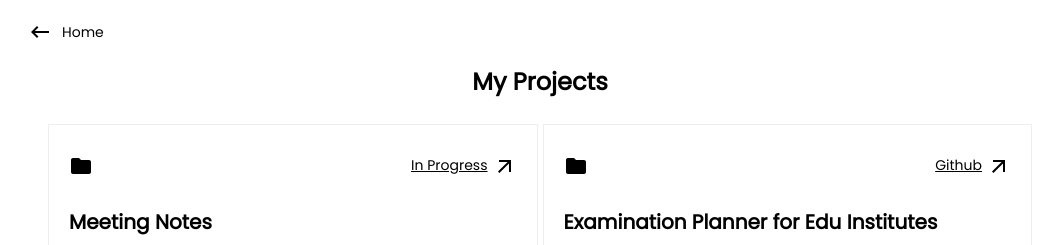
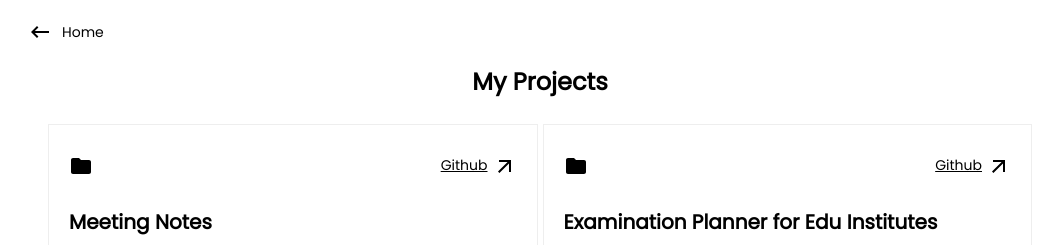
Before and after one commit to sambasivareddy-ch/sambasiva, a React (Create React App) app: page /projects in a window 1280 px wide. Shown: the top 245 px of the page, without its empty margins (100-1163 px from the left). Built offline with nearby package versions, Linux system fonts and the light colour scheme.

Commit message:
Experience Removed and Project status updated

```diff
--- a/src/components/Projects.js
+++ b/src/components/Projects.js
@@ -6,11 +6,11 @@ import Project from "./Project";
 const projects_arr = [
     {
         project_name: "Meeting Notes",
-        gitlink: "https://github.com/sambasivareddy-ch/meeting_notes_app",
+        gitlink: "https://github.com/sambasivareddy-ch/meeting_notes",
         description:
             "An Application which helps to take notes on various scheduled meeting in your google calender.",
         skills: ["React.js", "Go", "REST", "Postgres", "Redis", "Gin"],
-        status: "In Progress",
+        status: "Completed",
     },
     {
         project_name: "Event Management REST API",
--- a/src/pages/Main.js
+++ b/src/pages/Main.js
@@ -6,7 +6,7 @@ import Intro from "../components/Intro";
 import Skills from "../components/Skills";
 import Projects from "../components/Projects";
 import Contact from "../components/Contact";
-import Experiences from "../components/Experiences";
+// import Experiences from "../components/Experiences";
 
 const Main = () => {
   return (
@@ -16,7 +16,7 @@ const Main = () => {
       <Intro />
       {/* <About /> */}
       <Skills />
-      <Experiences />
+      {/* <Experiences /> */}
       <Projects />
       <Contact />
     </div>
--- a/src/pages/ProjectPage.js
+++ b/src/pages/ProjectPage.js
@@ -7,11 +7,11 @@ import KeyboardBackspaceIcon from "@mui/icons-material/KeyboardBackspace";
 const projects_arr = [
     {
         project_name: "Meeting Notes",
-        gitlink: "https://github.com/sambasivareddy-ch/meeting_notes_app",
+        gitlink: "https://github.com/sambasivareddy-ch/meeting_notes",
         description:
             "An Application which helps to take notes on various scheduled meeting in your google calender.",
         skills: ["React.js", "Go", "REST", "Postgres", "Redis", "Gin"],
-        status: "In Progress",
+        status: "Completed",
     },
     {
         project_name: "Examination Planner for Edu Institutes",
```
